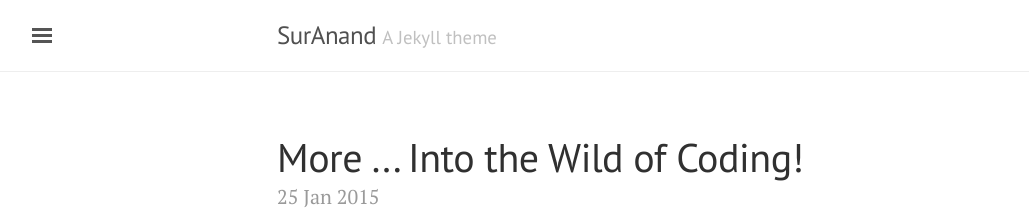
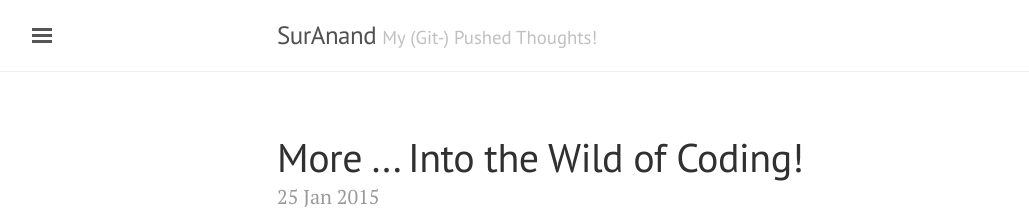
Before and after one commit to SurAnand/suranand.github.io, a Jekyll site: the page built from index.html, in a window 1280 px wide and 900 px high. Shown: the top 220 px of the window, without its empty margins (3-1032 px from the left). Built offline with Jekyll 4.4.1, drawn with Linux system fonts in a browser that asks for light colours; the list of posts is cut into pages by our own code.

```diff
--- a/_config.yml
+++ b/_config.yml
@@ -6,17 +6,17 @@ relative_permalinks: true
 
 # Setup
 title:               SurAnand
-tagline:             'A Jekyll theme'
-description:         'A reserved <a href="http://jekyllrb.com" target="_blank">Jekyll</a> theme that places the utmost gravity on content with a hidden drawer. Made by <a href="https://twitter.com/mdo" target="_blank">@mdo</a>.'
-url:                 http://lanyon.getpoole.com
-baseurl:             ''
+tagline:             'My (Git-) Pushed Thoughts!'
+description:         'I am Anand Surampudi. I speak my mind.'
+url:                 http://suranand.github.io
+baseurl:             'http://suranand.github.io/'
 paginate:            5
 
 # About/contact
 author:
-  name:              Mark Otto
-  url:               https://twitter.com/mdo
-  email:             markdotto@gmail.com
+  name:              Anand Surampudi
+  url:               http://in.linkedin.com/in/suranand
+  email:             suranands@gmail.com
 
 # Custom vars
 version:             1.0.0
```
